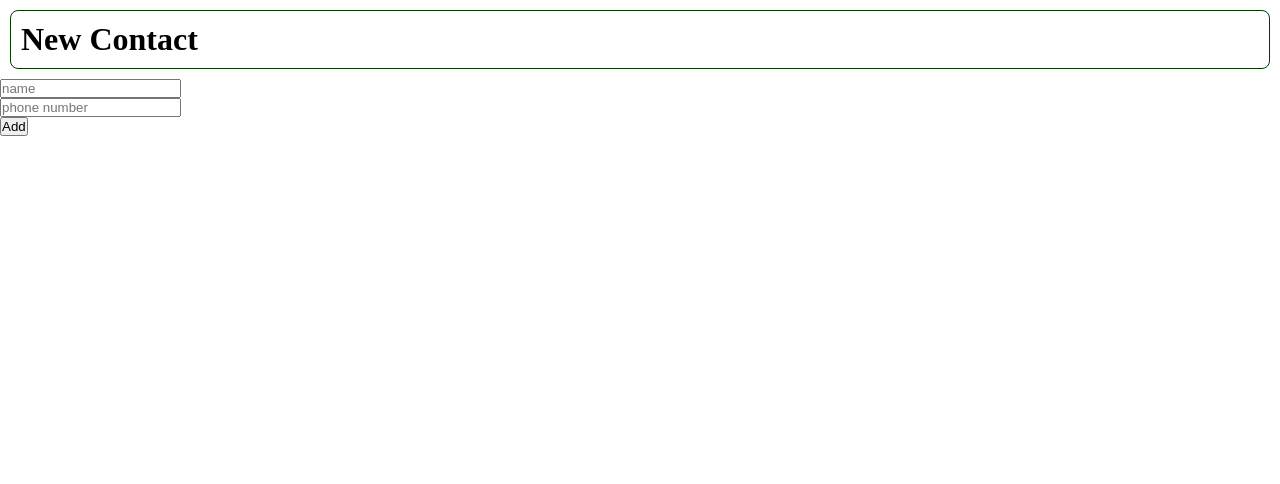
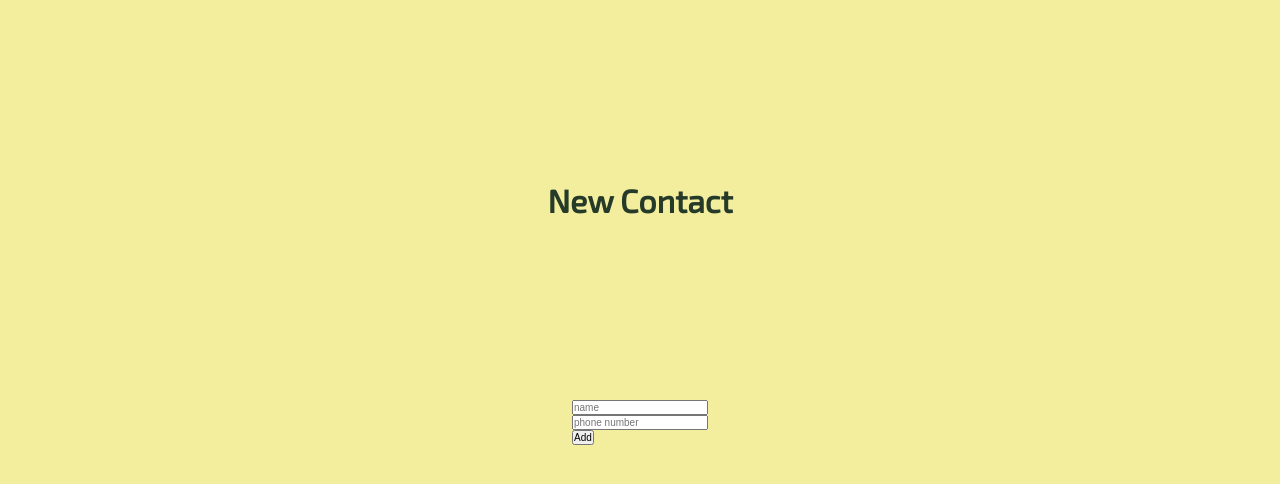
Before and after one commit to MohsenFarrokhi/dashboard, a React (Vite) app in the folder vite-project/: page /new-contact in a window 1280 px wide. Shown: the top 484 px of the page. Built offline with nearby package versions, Linux system fonts and the light colour scheme.

Commit message:
Add: add styles for NewContact.jsx

```diff
--- a/vite-project/index.html
+++ b/vite-project/index.html
@@ -4,6 +4,9 @@
     <meta charset="UTF-8" />
     <link rel="icon" type="image/svg+xml" href="/icons8-contacts-80.png" />
     <meta name="viewport" content="width=device-width, initial-scale=1.0" />
+    <link rel="preconnect" href="https://fonts.googleapis.com">
+    <link rel="preconnect" href="https://fonts.gstatic.com" crossorigin>
+    <link href="https://fonts.googleapis.com/css2?family=Exo+2&display=swap" rel="stylesheet">
     <title>Contact List</title>
   </head>
   <body>
--- a/vite-project/src/NewContact.jsx
+++ b/vite-project/src/NewContact.jsx
@@ -1,10 +1,16 @@
 import ContactForm from "./components/ContactForm.jsx";
+import './styles/NewContact.css'
 
 const NewContact = () => {
     return (
-        <div>
-            <h1 className="header">New Contact</h1>
-            <ContactForm/>
+        <div className="container">
+            <div className="header_New">
+                <h1 className="header_New-text">New Contact</h1>
+            </div>
+            <div className="input_New">
+                <ContactForm/>
+            </div>
+
         </div>
     )
 }
--- a/vite-project/src/index.css
+++ b/vite-project/src/index.css
@@ -3,3 +3,8 @@
     padding: 0;
     box-sizing: border-box;
 }
+
+.container {
+    height: 100vh;
+    background: #F2EE9D;
+}
--- a/vite-project/src/styles/NewContact.css
+++ b/vite-project/src/styles/NewContact.css
@@ -0,0 +1,25 @@
+*{
+    margin: 0;
+    padding: 0;
+    box-sizing: border-box;
+    font-size: 10px;
+}
+
+.header_New {
+    color: #263A29;
+    display: flex;
+    justify-content: center;
+    align-items: center;
+    height: 50vh;
+    text-align: center;
+}
+
+.header_New-text{
+    font-family: 'Exo 2', sans-serif;
+    font-size: 32px;
+}
+
+.input_New{
+    display: flex;
+    justify-content: center;
+}
```
